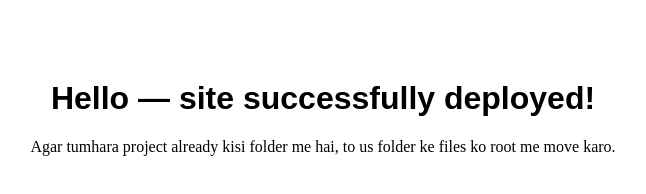
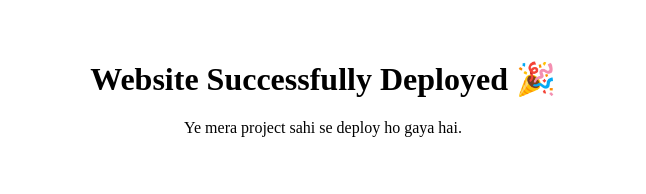
Before and after one commit to Programmerharshit1908/LibraryStudentprofile, a plain HTML site: page index.html in a window 1280 px wide. Shown: the whole page, without its empty margins (317-963 px from the left). Drawn offline with Linux system fonts and the light colour scheme.

Commit message:
Update index.html

```diff
--- a/index.html
+++ b/index.html
@@ -1,16 +1,12 @@
-<!doctype html>
+<!DOCTYPE html>
 <html lang="en">
 <head>
-  <meta charset="utf-8" />
-  <meta name="viewport" content="width=device-width,initial-scale=1" />
-  <title>My Project</title>
+    <meta charset="UTF-8">
+    <meta name="viewport" content="width=device-width, initial-scale=1.0">
+    <title>My Project</title>
 </head>
 <body>
-  <h1 style="font-family: Arial, sans-serif; text-align:center; margin-top:80px;">
-    Hello — site successfully deployed!
-  </h1>
-  <p style="text-align:center;">
-    Agar tumhara project already kisi folder me hai, to us folder ke files ko root me move karo.
-  </p>
+    <h1 style="text-align:center; margin-top:60px;">Website Successfully Deployed 🎉</h1>
+    <p style="text-align:center;">Ye mera project sahi se deploy ho gaya hai.</p>
 </body>
 </html>
```
